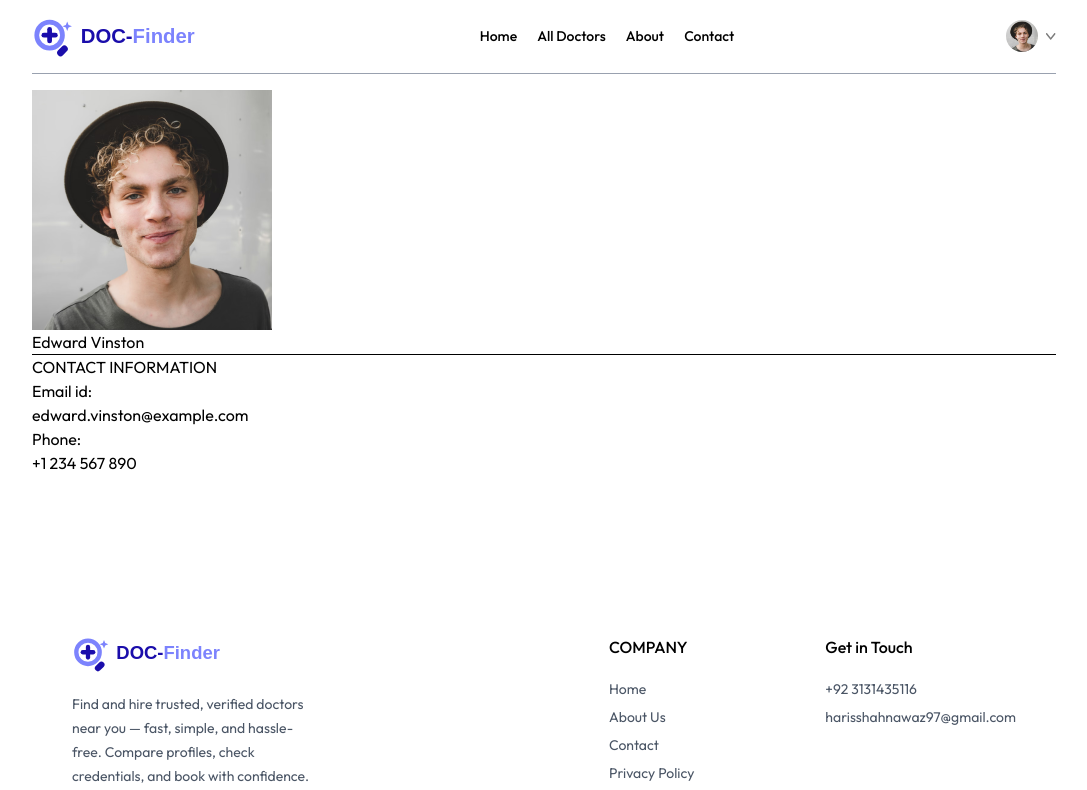
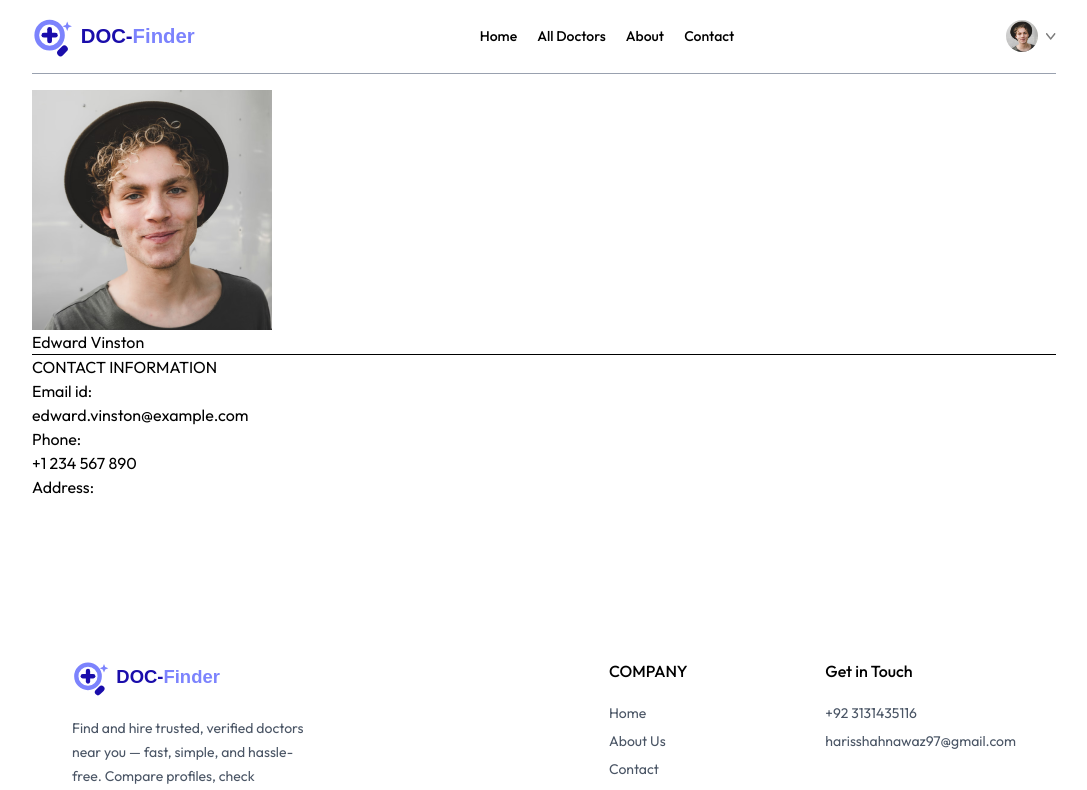
Before and after one commit to HarisShahnawaz/DOC-Finder, a React (Vite) app in the folder frontend/: page /my-profile in a window 1280 px wide. Shown: the top 790 px of the page, without its empty margins (96-1183 px from the left). Built offline with nearby package versions, Linux system fonts and the light colour scheme.

Commit message:
start woeking on myprofile page

```diff
--- a/frontend/src/pages/MyProfile.jsx
+++ b/frontend/src/pages/MyProfile.jsx
@@ -40,6 +40,8 @@ const MyProfile = () => {
               ? <input type='text' value={userData.phone} onChange={e => setUserData(prev => ({ ...prev, phone: e.target.value }))} />
               : <p>{userData.phone}</p>
           }
+          <p>Address:</p>
+
 
         </div>
 
```
